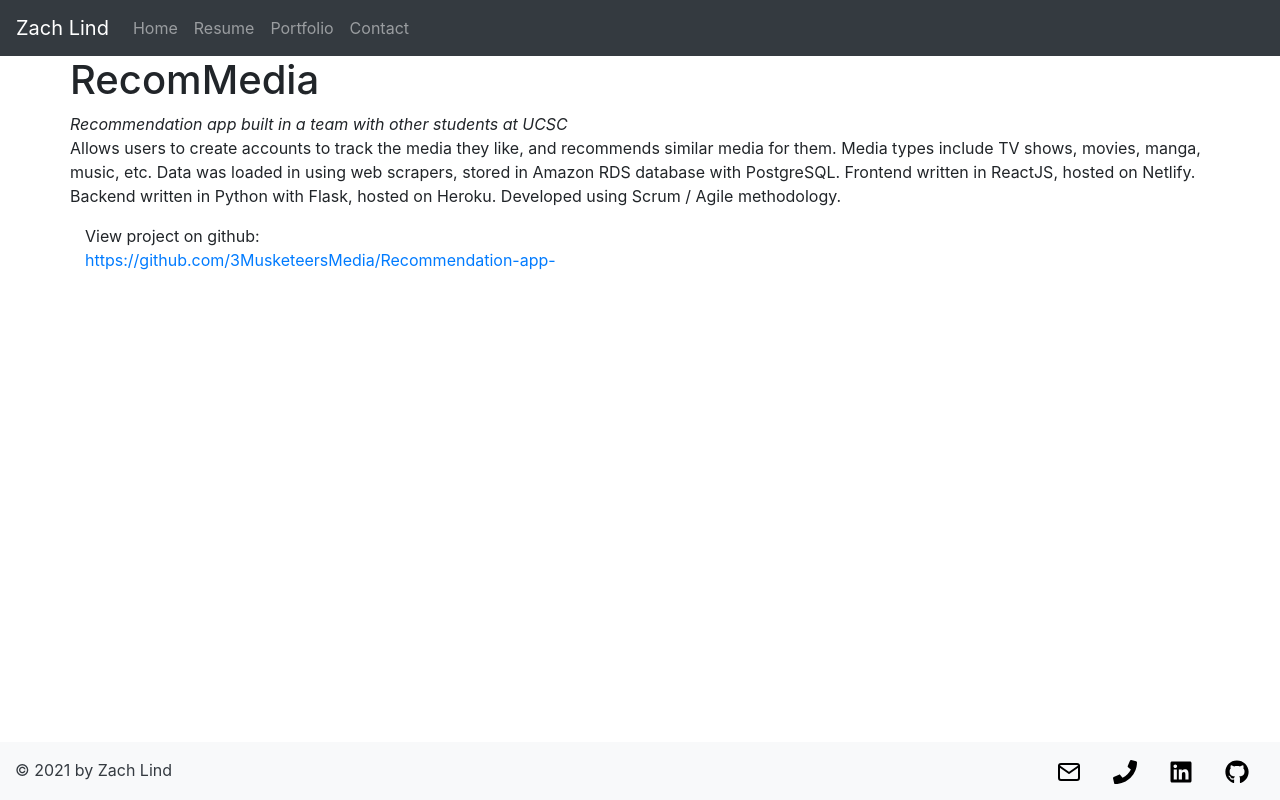
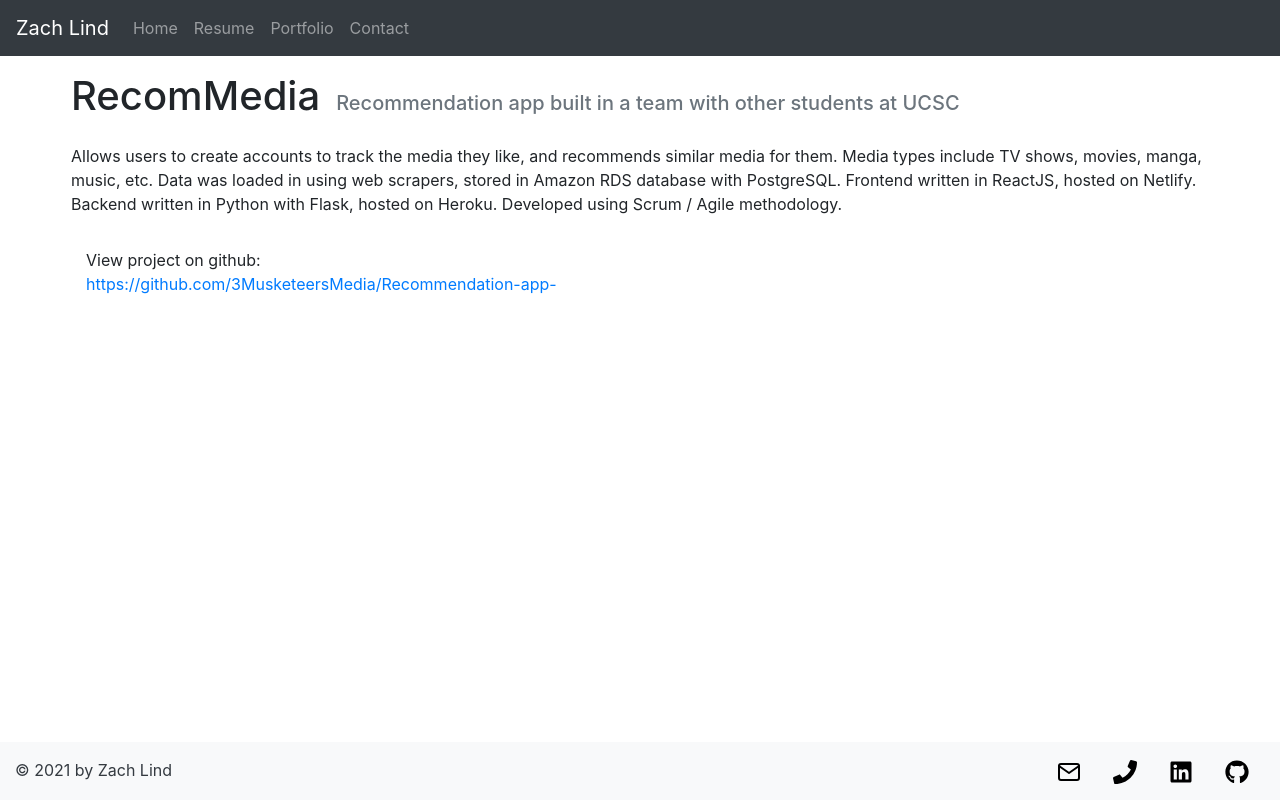
Before and after one commit to zlind1/my-website, a React (Create React App) app: page /projects/1 in a window 1280 px wide. Built offline with nearby package versions, Linux system fonts and the light colour scheme.

Commit message:
small styling, content changes

```diff
--- a/src/components/AboutMe.js
+++ b/src/components/AboutMe.js
@@ -3,12 +3,16 @@ import {Container} from 'react-bootstrap';
 
 function AboutMe() {
   return <Container>
-    <h1 className='my-3'>About me</h1>
+    <h1 className='my-3 text-center'>About me</h1>
     <p>
       Hi there! My name is Zach Lind and I'm a new graduate out of UC Santa Cruz
       with a Bachelor's in Computer Science. I'm looking for full-time jobs as a
-      Software Engineer in the Bay Area. Please have a look through my resume and
-      portfolio and feel free to contact me with any questions, comments, job offers.
+      Software Engineer in the Bay Area. Please have a look through my
+      <a href='/resume'> resume</a> and
+      <a href='/portfolio'> portfolio </a>
+      and feel free to
+      <a href='/contact'> contact </a>
+      me with any questions, comments, job offers.
     </p>
     <p>
       Growing up, I always loved computers, from videogames to paint editors,
--- a/src/components/ProjectPreview.js
+++ b/src/components/ProjectPreview.js
@@ -21,9 +21,9 @@ function ProjectPreview(props) {
         </h3>
       </Col>
       <Col sm>
-        <span className='float-right'>
+        <div className='float-right'>
           Click to see more...
-        </span>
+        </div>
       </Col>
     </Row>
   );
--- a/src/data/projects.json
+++ b/src/data/projects.json
@@ -2,7 +2,7 @@
   {
     "title": "Personal Webpage",
     "summary": "The website you're viewing right now",
-    "description": "This website was built using ReactJS, hosted on Netlify",
+    "description": "This website was built using ReactJS, hosted on Netlify. It uses a netlify form to notify me when people fill out my form without needing a backend.",
     "github": "https://github.com/zlind1/my-website",
     "link": "https://zachlind.netlify.app"
   },
@@ -16,7 +16,7 @@
   {
     "title": "Unity Platformer",
     "summary": "Small game made in Unity",
-    "description": "Simple platformer developed using Unity and C#. Involves jumping, double jumping, wall jumping, dashing, coin collection, and lives.",
+    "description": "Simple platformer developed using Unity and C#. Involves jumping, double jumping, wall jumping, dashing, coin collection, and lives. Can serve as a basis for more advanced games, by adding in sprites and further refining the mechanics.",
     "github": "https://github.com/zlind1/unity-platformer",
     "link": "https://zlind-platformer.netlify.app/"
   }
--- a/src/pages/Project.js
+++ b/src/pages/Project.js
@@ -11,14 +11,15 @@ function Project(props) {
   }
   const {title, description, summary, github, link} = projects[projectID];
   return (
-    <Container>
+    <Container className='p-3'>
       <Row>
-        <h1>{title}</h1>
+        <h1>
+          <span className='mr-3'>{title}</span>
+          <br className='d-md-none'/>
+          <span className='h5 text-muted'>{summary}</span>
+        </h1>
       </Row>
-      <Row>
-        <em>{summary}</em>
-      </Row>
-      <Row>
+      <Row className='my-3'>
         <p>{description}</p>
       </Row>
       <Row>
```
